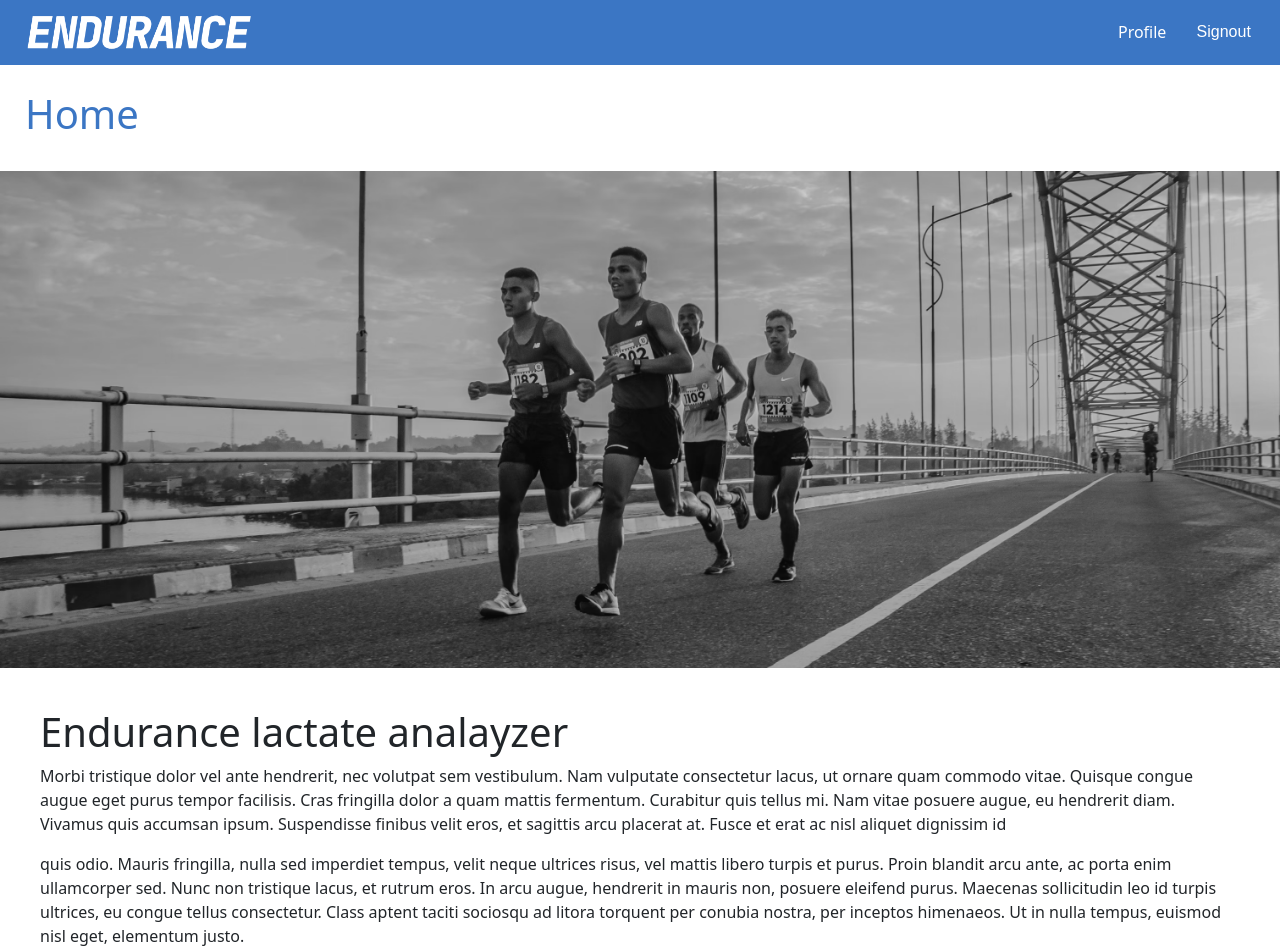
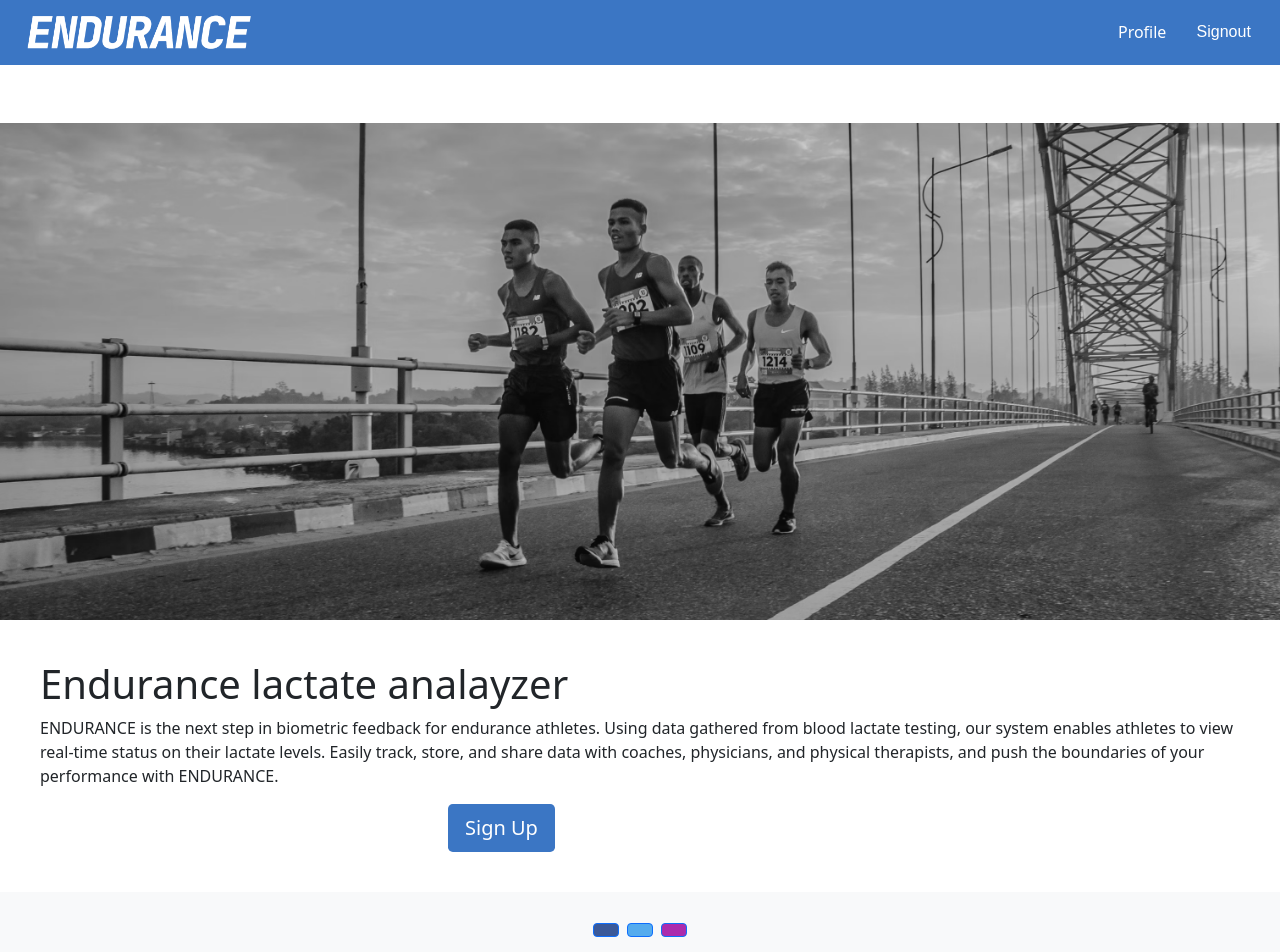
Before and after one commit to jonathonmcclen/endurance-lactate-analyzer-client, a React (Create React App) app: page / in a window 1280 px wide. Shown: the top 952 px of the page. Built offline with nearby package versions, Linux system fonts and the light colour scheme; no server answers.

Commit message:
home text updates

```diff
--- a/src/views/Home/Home.js
+++ b/src/views/Home/Home.js
@@ -7,46 +7,23 @@ const Home = () => {
   return (
     <>
       <section className="light">
-        <Title text="Home" width="100%" />
+        <Title text="" width="100%" />
         <div>
           <img src={StepAndRepeat} width="100%" />
         </div>
 
-        <section style={{ padding: "40px" }}>
+        <section style={{
+          padding: "40px"
+          }}>
           <div className="row">
             <div className="col-1"> </div>
             {/* <div className="col-4">
               <img src={Marketing} width="100%" />{" "}
             </div> */}
-            <div style={{
-              display: 'flex',
-              flexDirection: 'column',
-              justifyContent: 'center',
-              alignContent: 'center',
-              width: '100%',
-
-
-            }}>
+            <div>
               <h1>Endurance lactate analayzer</h1>
               <p>
-                Morbi tristique dolor vel ante hendrerit, nec volutpat sem
-                vestibulum. Nam vulputate consectetur lacus, ut ornare quam
-                commodo vitae. Quisque congue augue eget purus tempor facilisis.
-                Cras fringilla dolor a quam mattis fermentum. Curabitur quis
-                tellus mi. Nam vitae posuere augue, eu hendrerit diam. Vivamus
-                quis accumsan ipsum. Suspendisse finibus velit eros, et sagittis
-                arcu placerat at. Fusce et erat ac nisl aliquet dignissim id
-              </p>
-              <p>
-                quis odio. Mauris fringilla, nulla sed imperdiet tempus, velit
-                neque ultrices risus, vel mattis libero turpis et purus. Proin
-                blandit arcu ante, ac porta enim ullamcorper sed. Nunc non
-                tristique lacus, et rutrum eros. In arcu augue, hendrerit in
-                mauris non, posuere eleifend purus. Maecenas sollicitudin leo id
-                turpis ultrices, eu congue tellus consectetur. Class aptent
-                taciti sociosqu ad litora torquent per conubia nostra, per
-                inceptos himenaeos. Ut in nulla tempus, euismod nisl eget,
-                elementum justo.
+              ENDURANCE is the next step in biometric feedback for endurance athletes. Using data gathered from blood lactate testing, our system enables athletes to view real-time status on their lactate levels. Easily track, store, and share data with coaches, physicians, and physical therapists, and push the boundaries of your performance with ENDURANCE.
               </p>
               <div className="row">
                 <div className="col-4"> </div>
```
